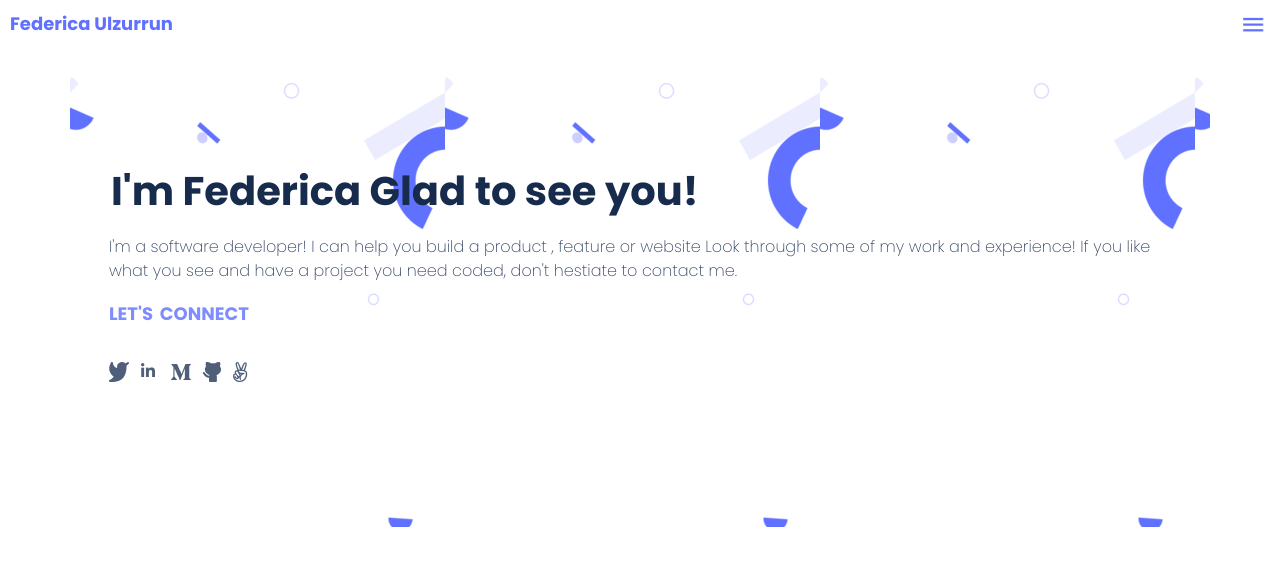
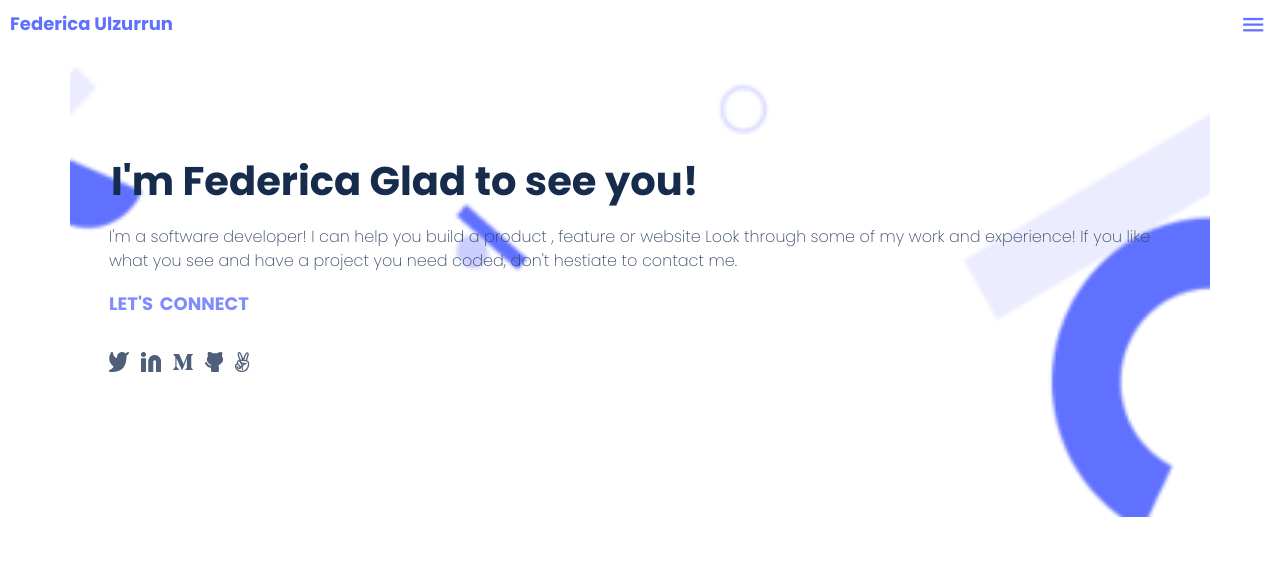
Before and after one commit to federicaulzurrun/porfolio_setup_mobileFirst, a website: page index.html in a window 1280 px wide. Drawn offline with nearby package versions, Linux system fonts and the light colour scheme.

Commit message:
fixing the background image and linkedin logo

```diff
--- a/index.html
+++ b/index.html
@@ -30,7 +30,7 @@
             <h6 class="connect">let's connect</h6>
             <ul class="networks">
                 <li><a href=""><img src="/img/Twitter.png" alt="20px"></a></li>
-                <li ><a href=""><i class="fa-brands fa-linkedin-in"></i></a></li>
+                <li ><a href=""><img src="/img/Linkedin icon.png" alt=""></a></li>
                 <li><a href=""><img src="/img/M.png" alt="20px"></a></li>
                 <li><a href=""><img src="/img/GitHub.png" alt="20px"></a></li>
                 <li><a href=""><img src="/img/Peace.png" alt="20px"></a></li>
--- a/style.css
+++ b/style.css
@@ -30,7 +30,9 @@ body {
   width: auto;
   height: auto;
   margin: none;
-  margin-top: 40px;
+  margin-top: 30px;
+  background-repeat: no-repeat;
+  background-size: cover;
 }
 
 .container-main {
@@ -83,9 +85,3 @@ body {
   padding: 24px;
   gap: 12px;
 }
-
-.fa-linkedin-in {
-  color: #505f79;
-  width: 18px;
-  height: 20px;
-}
```
Also changed, not shown: img/LinkedIn.jpeg (deleted), img/Linkedin icon.png (added).
